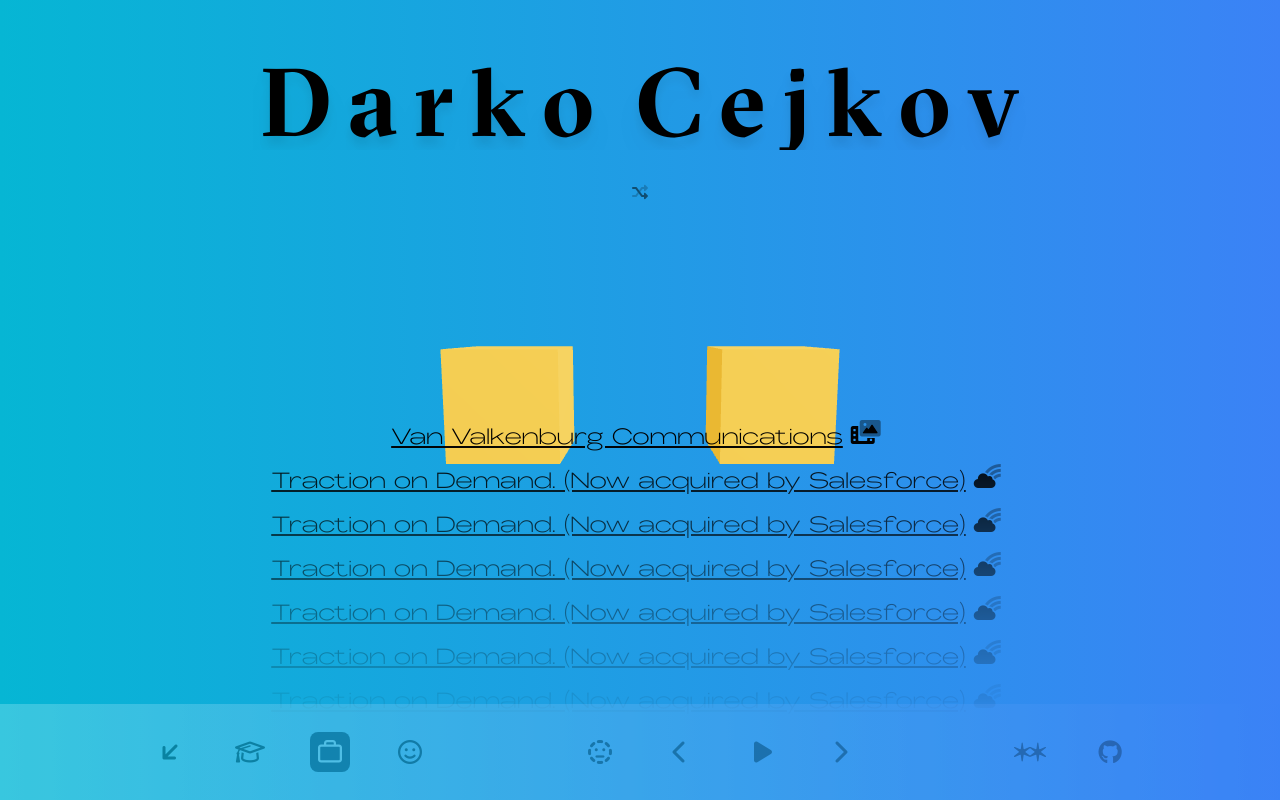
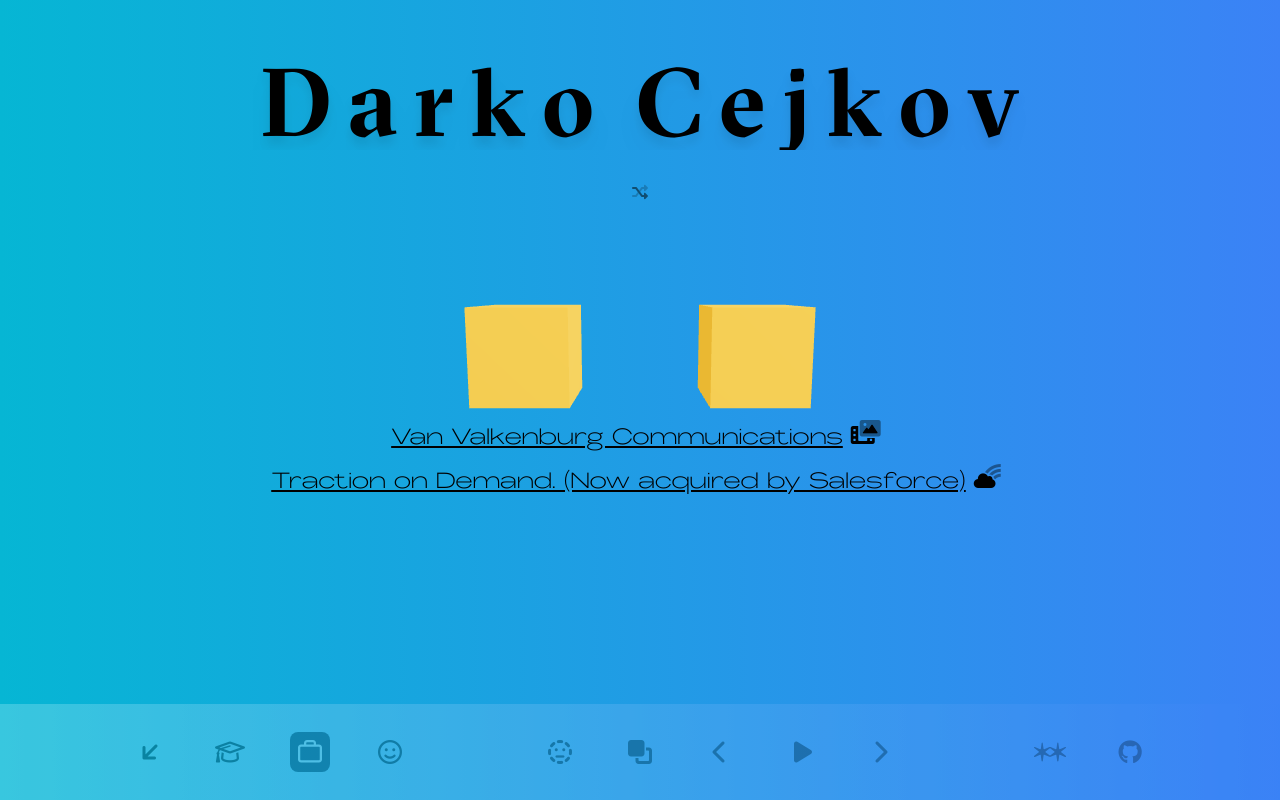
Before and after one commit to darkocejkov/darkocejkov, a React (Create React App) app in the folder darkocejkov/: page /experience in a window 1280 px wide. Built offline with nearby package versions, Linux system fonts and the light colour scheme.

Commit message:
fix various stylings, etc

```diff
--- a/darkocejkov/src/App.js
+++ b/darkocejkov/src/App.js
@@ -1,4 +1,4 @@
-import React, { useState, useEffect } from 'react';
+import React, {useState, useEffect, useDebugValue, useLayoutEffect} from 'react';
 import {BrowserRouter, Routes, Route, Link} from 'react-router-dom'
 
 import Title from './Components/Title'
@@ -11,24 +11,22 @@ import Personal from './Pages/Personal';
 
 function App() {
 
-	// npm run start
-
 	useEffect(() => {
 		document.title = "Darko Cejkov"
 	}, [])
-
 
 	const [page, setPage] = useState('home')
 	const [pull, setPull] = useState(false)
 
 	const [playing, setPlaying] = useState(false)
 	const [hideBg, setHideBg] = useState(false)
+	const [showFront, setShowFront] = useState(false)
 
 	return (
 		<div className='h-screen w-screen fixed top-0 bg-gradient-to-r from-cyan-500 to-blue-500'>
 
 			{hideBg === false &&
-				<Background play={playing} hide={hideBg}/>
+				<Background play={playing} hide={hideBg} showFront={showFront}/>
 			}
 
 
@@ -56,7 +54,7 @@ function App() {
 
 				</div>
 
-				<Navbar setPull={setPull} playing={playing} setPlaying={setPlaying} hideBg={hideBg} setHideBg={setHideBg}/>
+				<Navbar setPull={setPull} playing={playing} setPlaying={setPlaying} hideBg={hideBg} setHideBg={setHideBg} setShowFront={setShowFront} showFront={showFront}/>
 
 			</BrowserRouter>
 		</div>
--- a/darkocejkov/src/Components/Background.js
+++ b/darkocejkov/src/Components/Background.js
@@ -8,8 +8,9 @@ import Box from './ThreeJS/Box';
 export default function Background(props){
 
     return(
-        <div className={`h-screen w-screen fixed top-0 -z-10 transition-opacity ${props.hide === true && 'opacity-100'}`}>
-            <Canvas>
+        // h-screen
+        <div className={`height-minus-nav w-screen fixed top-0 ${props.showFront === false ? '-' : ''}z-10 transition-opacity ${props.hide === true && 'opacity-100'}`}>
+            <Canvas >
                 <ambientLight />
                 <pointLight position={[10, 10, 10]} />
                 <Box position={[-1.2, 0, 0]} play={props.play}/>
--- /dev/null
+++ b/darkocejkov/src/Components/Basics.js
@@ -0,0 +1,5 @@
+import React, {useState} from 'react'
+
+export const CustomLink = ({}) => {
+    return null
+}
--- a/darkocejkov/src/Components/FoldPage.js
+++ b/darkocejkov/src/Components/FoldPage.js
@@ -2,14 +2,43 @@ import React, { useState, useEffect } from 'react';
 
 export default function FoldPage({content}){
 
+    // tilt-shift blur renderer, based on:
+    //  https://codepen.io/tehoko/pen/bGormeX
+    function renderBlurDivs(n, start, dir){
+        let arr = []
 
+
+        // start = '25' = 25%
+        let increment = start / n
+
+        for(let x = 0; x < n; x++){
+
+            let h = `${start - (increment*x) }%`
+
+
+            arr.push(
+                <div className={`absolute ${dir}-0 opacity-10`} style={{zIndex: x, backdropFilter: `blur(${x* 0.1}px)`, height: h, width: '100%'}}>
+
+                </div>
+            )
+        }
+
+        return arr
+    }
     // TODO: LEARN + CREATE some component/interface that allows for animating classes.
 
     return (
-        <div className={`transition-all fade-in-top flex justify-center linear-progressive-blur hover:backdrop-blur-lg`}>
-            <div className="w-fit h-80 overflow-y-auto p-5">
+        // linear-progressive-blur hover:backdrop-blur-lg
+        <div className={`transition-all fade-in-top flex justify-center relative`}>
+
+
+            {/* {renderBlurDivs(20, 5, 'bottom')} */}
+            {/* {renderBlurDivs(100, 10, 'top')} */}
+            <div className="w-fit h-80 overflow-y-auto overflow-x-hidden p-5">
+
                 {content}
             </div>
+
 
         </div>
     )
--- a/darkocejkov/src/Components/Navbar.js
+++ b/darkocejkov/src/Components/Navbar.js
@@ -52,7 +52,7 @@ export default function Navbar(props){
 
 
     return(
-        <div className="fixed bg-gradient-to-r from-cyan-100 to-blue-500 opacity-25 hover:opacity-50 transition-all bottom-0 w-full h-24 flex items-center justify-evenly text-2xl">
+        <div className=" fixed bg-gradient-to-r from-cyan-100 to-blue-500 opacity-25 hover:opacity-50 transition-all bottom-0 w-full h-24 flex items-center justify-evenly text-2xl">
 
 
                 {/* nav */}
@@ -108,10 +108,26 @@ export default function Navbar(props){
                             </>
                         )
                     }
+
+                    {props.showFront === true
+                        ? (
+                            <div onClick={() => props.setShowFront(false)} className={`rounded-lg w-10 h-10 flex justify-center items-center hover:white-shadow hover:bg-slate-900 hover:text-white transition-all group ${hidden === true && '-translate-x-10 opacity-0 invisible'} ${hiding === true && '-translate-x-10 opacity-0'} ${opening === true && 'translate-x-32 opacity-100'}`} >
+                                <span className="font-tabi absolute text-white  top-0 -m-10 scale-0 group-hover:scale-100 select-none transition-all">To Back</span>
+                                <i class="fa-solid fa-send-backward"></i>
+                            </div>
+                        )
+                        : (
+                            <div onClick={() => props.setShowFront(true)} className={`rounded-lg w-10 h-10 flex justify-center items-center hover:white-shadow hover:bg-slate-900 hover:text-white transition-all group ${hidden === true && '-translate-x-10 opacity-0 invisible'} ${hiding === true && '-translate-x-10 opacity-0'} ${opening === true && 'translate-x-24 opacity-100'}`} >
+                                <span className="font-tabi absolute text-white  top-0 -m-10 scale-0 group-hover:scale-100 select-none transition-all">To Front</span>
+                                <i class="fa-solid fa-bring-forward"></i>
+                            </div>
+                        )}
+
                     <div className={`rounded-lg w-10 h-10 flex justify-center items-center hover:white-shadow hover:bg-slate-900 hover:text-white transition-all group ${hidden === true && '-translate-x-10 opacity-0 invisible'} ${hiding === true && '-translate-x-10 opacity-0'} ${opening === true && 'translate-x-24 opacity-100'}`} >
-                    <span className="font-tabi absolute text-white  top-0 -m-10 scale-0 group-hover:scale-100 select-none transition-all">Previous</span>
+                        <span className="font-tabi absolute text-white  top-0 -m-10 scale-0 group-hover:scale-100 select-none transition-all">Previous</span>
                         <i class="fa-solid fa-chevron-left"></i>
                     </div>
+
                     <div className={`rounded-lg w-10 h-10 flex justify-center items-center hover:white-shadow hover:bg-slate-900 hover:text-white transition-all group ${hidden === true && '-translate-x-10 opacity-0 invisible'} ${hiding === true && '-translate-x-10 opacity-0'} ${opening === true && 'translate-x-11 opacity-100'}`} >
                         {props.playing === true
                             ? (
--- a/darkocejkov/src/Pages/Experience.js
+++ b/darkocejkov/src/Pages/Experience.js
@@ -17,42 +17,6 @@ export default function Experience(props){
                         </a>
                         <i class="fa-duotone fa-cloud-rainbow mx-2"></i>
                     </h1>
-                    <h1 className="dark:text-white light:text-dark text-2xl mb-3 flex justify-center">
-                        <a href="https://www.linkedin.com/company/traction-on-demand/" className="font-tabi underline">
-                        Traction on Demand. (Now acquired by Salesforce)
-                        </a>
-                        <i class="fa-duotone fa-cloud-rainbow mx-2"></i>
-                    </h1>
-                    <h1 className="dark:text-white light:text-dark text-2xl mb-3 flex justify-center">
-                        <a href="https://www.linkedin.com/company/traction-on-demand/" className="font-tabi underline">
-                        Traction on Demand. (Now acquired by Salesforce)
-                        </a>
-                        <i class="fa-duotone fa-cloud-rainbow mx-2"></i>
-                    </h1>
-                    <h1 className="dark:text-white light:text-dark text-2xl mb-3 flex justify-center">
-                        <a href="https://www.linkedin.com/company/traction-on-demand/" className="font-tabi underline">
-                        Traction on Demand. (Now acquired by Salesforce)
-                        </a>
-                        <i class="fa-duotone fa-cloud-rainbow mx-2"></i>
-                    </h1>
-                    <h1 className="dark:text-white light:text-dark text-2xl mb-3 flex justify-center">
-                        <a href="https://www.linkedin.com/company/traction-on-demand/" className="font-tabi underline">
-                        Traction on Demand. (Now acquired by Salesforce)
-                        </a>
-                        <i class="fa-duotone fa-cloud-rainbow mx-2"></i>
-                    </h1>
-                    <h1 className="dark:text-white light:text-dark text-2xl mb-3 flex justify-center">
-                        <a href="https://www.linkedin.com/company/traction-on-demand/" className="font-tabi underline">
-                        Traction on Demand. (Now acquired by Salesforce)
-                        </a>
-                        <i class="fa-duotone fa-cloud-rainbow mx-2"></i>
-                    </h1>
-                    <h1 className="dark:text-white light:text-dark text-2xl mb-3 flex justify-center">
-                        <a href="https://www.linkedin.com/company/traction-on-demand/" className="font-tabi underline">
-                        Traction on Demand. (Now acquired by Salesforce)
-                        </a>
-                        <i class="fa-duotone fa-cloud-rainbow mx-2"></i>
-                    </h1>
                 </div>
             }
         />
--- a/darkocejkov/src/Pages/Personal.js
+++ b/darkocejkov/src/Pages/Personal.js
@@ -2,5 +2,13 @@ import React, { useState, useEffect } from 'react';
 import FoldPage from '../Components/FoldPage';
 
 export default function Personal(props){
-    return(null)
+    return(
+        <FoldPage
+            content={
+                <div className="bg-black h-[1000px] w-[1000px]">
+
+                </div>
+            }
+        />
+    )
 }
--- a/darkocejkov/src/index.css
+++ b/darkocejkov/src/index.css
@@ -48,6 +48,10 @@
     animation-timing-function: ease-in-out;
     animation-duration: .15s;
     animation-fill-mode: forwards
+  }
+
+  .height-minus-nav{
+    height: calc(100vh - 6rem)
   }
 
   .linear-progressive-blur{
```
